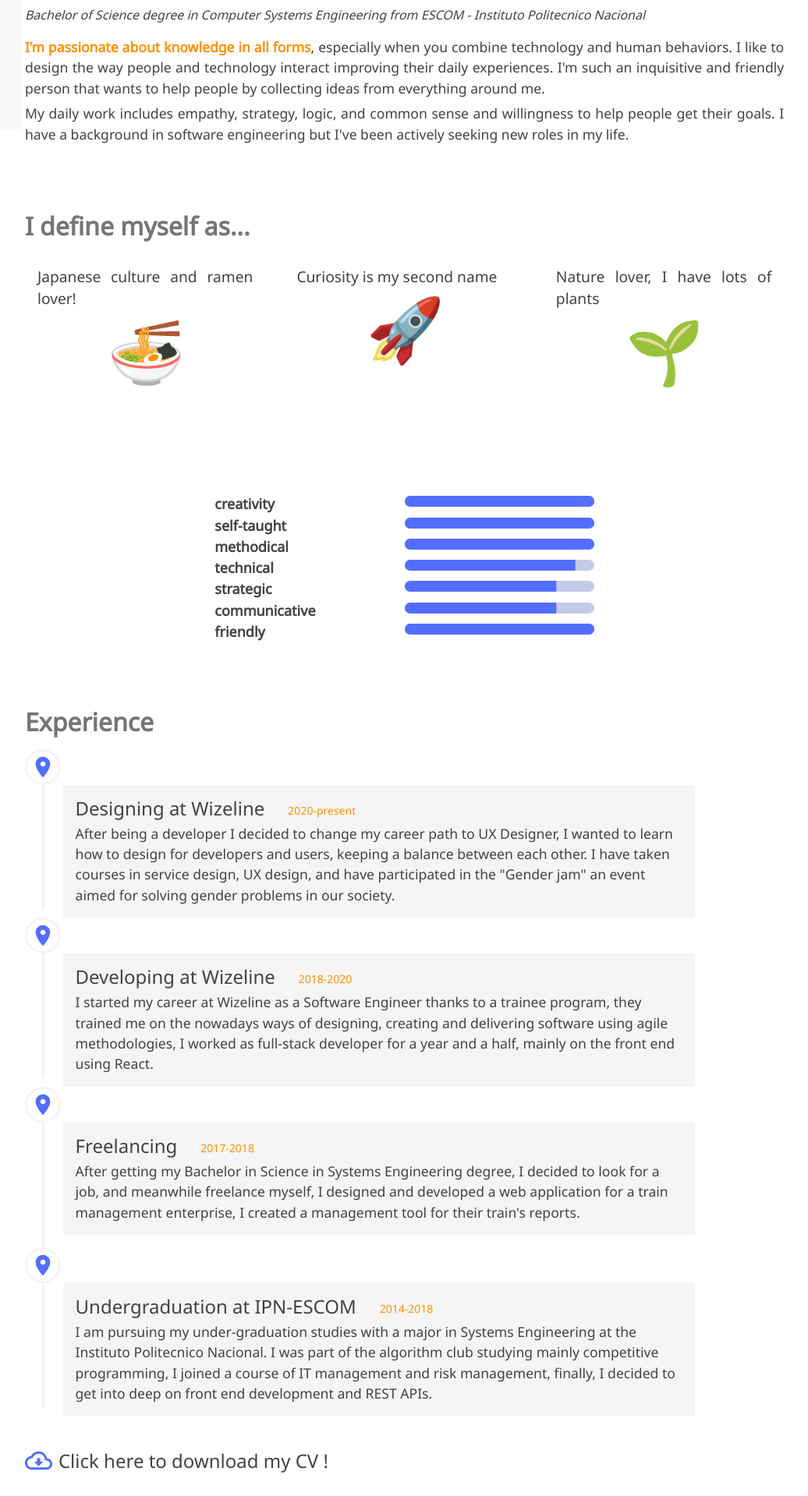
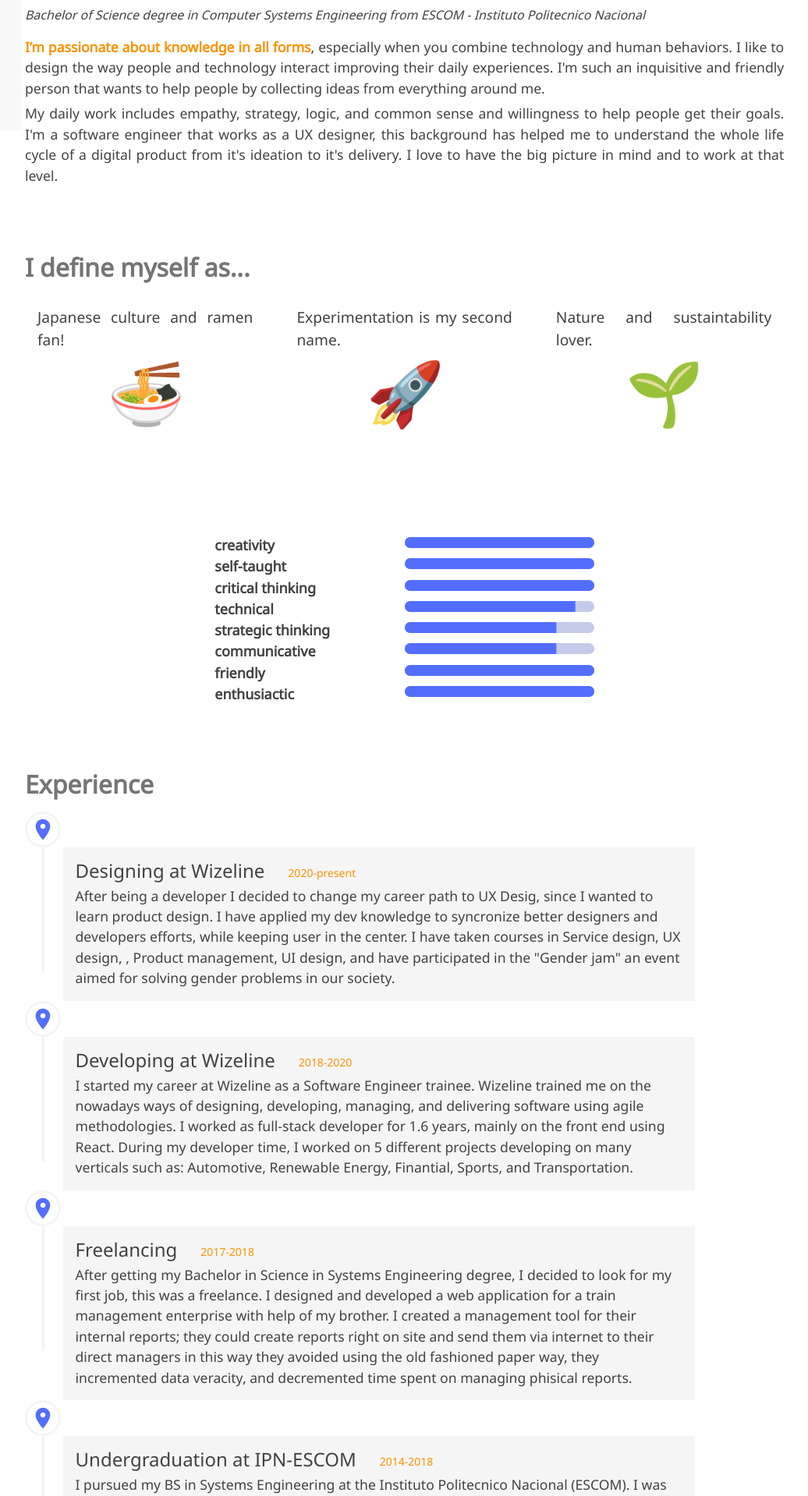
Before and after one commit to GabrielaSaldana/profile, a React (Create React App) app: page / in a window 1280 px wide. Shown: the part 641-2560 px from the top of the page at 78% size, without its empty margins (193-1229 px from the left). Built offline with nearby package versions, Linux system fonts and the light colour scheme.

Commit message:
improving content for main page

```diff
--- a/src/components/About/about.jsx
+++ b/src/components/About/about.jsx
@@ -45,7 +45,7 @@ function About() {
         <Grid item xs={12} sm={12} md={4} lg={4} xl={4}>
           <div className={classes.paper}>
             <Typography className={classes.textBox}>
-              Japanese culture and ramen lover!
+              Japanese culture and ramen fan!
             </Typography>
             <Grid container style={{ alignItems: "center" }}>
               <Grid item xs={4} sm={4} md={4} lg={4} xl={4}></Grid>
@@ -65,7 +65,7 @@ function About() {
         <Grid item xs={12} sm={12} md={4} lg={4} xl={4}>
           <div className={classes.paper}>
             <Typography className={classes.textBox}>
-              Curiosity is my second name
+              Experimentation is my second name.
             </Typography>
             <Grid container style={{ alignItems: "center" }}>
               <Grid item xs={4} sm={4} md={4} lg={4} xl={4}></Grid>
@@ -85,7 +85,7 @@ function About() {
         <Grid item xs={12} sm={12} md={4} lg={4} xl={4}>
           <div className={classes.paper}>
             <Typography className={classes.textBox}>
-              Nature lover, I have lots of plants
+              Nature and sustaintability lover.
             </Typography>
             <Grid container style={{ alignItems: "center" }}>
               <Grid item xs={4} sm={4} md={4} lg={4} xl={4}></Grid>
--- a/src/components/CV/index.jsx
+++ b/src/components/CV/index.jsx
@@ -1,7 +1,7 @@
 import React from "react";
 import { makeStyles } from "@material-ui/core/styles";
 import Box from "@material-ui/core/Box";
-import CloudDownloadOutlinedIcon from "@material-ui/icons/CloudDownloadOutlined";
+import CloudDownloadIcon from "@material-ui/icons/CloudDownload";
 import { Typography } from "@material-ui/core";
 
 const useStyles = makeStyles((theme) => ({
@@ -22,6 +22,7 @@ const useStyles = makeStyles((theme) => ({
   text: {
     wordWrap: "break-word",
     fontSize: "1.5rem",
+    color: theme.palette.primary.main,
   },
 }));
 
@@ -30,7 +31,7 @@ function CV() {
 
   return (
     <Box className={classes.root}>
-      <CloudDownloadOutlinedIcon fontSize="large" />
+      <CloudDownloadIcon fontSize="large" />
       <a
         href={process.env.PUBLIC_URL + "/files/cv.pdf"}
         target="_blank"
--- a/src/components/Contact/index.jsx
+++ b/src/components/Contact/index.jsx
@@ -2,9 +2,9 @@ import React from "react";
 import { makeStyles } from "@material-ui/core/styles";
 import Grid from "@material-ui/core/Grid";
 import IconButton from "@material-ui/core/IconButton";
-import EmailOutlinedIcon from "@material-ui/icons/EmailOutlined";
+import MailIcon from "@material-ui/icons/Mail";
 import TwitterIcon from "@material-ui/icons/Twitter";
-import LinkedinOutlineIcon from "../../icons/LinkedinOutlineIcon";
+import LinkedInIcon from "@material-ui/icons/LinkedIn";
 import EcoIcon from "@material-ui/icons/Eco";
 import MediumIcon from "../../icons/MediumIcon";
 import InstagramIcon from "@material-ui/icons/Instagram";
@@ -57,7 +57,7 @@ function Contact() {
       <Grid container spacing={2}>
         <Grid item xs={3} sm={3} md={3} lg={3} xl={3}>
           <IconButton aria-label="Email" color="primary">
-            <EmailOutlinedIcon fontSize="large" />
+            <MailIcon fontSize="large" />
           </IconButton>
           <Typography vriant="h2" className={classes.text}>
             <a
@@ -73,7 +73,7 @@ function Contact() {
         </Grid>
         <Grid item xs={3} sm={3} md={3} lg={3} xl={3}>
           <IconButton aria-label="Linkedin" color="primary">
-            <LinkedinOutlineIcon />
+            <LinkedInIcon />
           </IconButton>
           <Typography vriant="h3" className={classes.text}>
             <a
--- a/src/components/Persona/index.jsx
+++ b/src/components/Persona/index.jsx
@@ -59,9 +59,11 @@ function Persona() {
       </Typography>
       <Typography gutterBottom className={classes.description}>
         My daily work includes empathy, strategy, logic, and common sense and
-        willingness to help people get their goals. I have a background in
-        software engineering but I've been actively seeking new roles in my
-        life.
+        willingness to help people get their goals. I'm a software engineer that
+        works as a UX designer, this background has helped me to understand the
+        whole life cycle of a digital product from it's ideation to it's
+        delivery. I love to have the big picture in mind and to work at that
+        level.
       </Typography>
     </div>
   );
--- a/src/components/Skills/index.jsx
+++ b/src/components/Skills/index.jsx
@@ -39,7 +39,7 @@ const myAttributes = [
     value: 100,
   },
   {
-    name: "methodical",
+    name: "critical thinking",
     value: 100,
   },
   {
@@ -47,7 +47,7 @@ const myAttributes = [
     value: 90,
   },
   {
-    name: "strategic",
+    name: "strategic thinking",
     value: 80,
   },
   {
@@ -56,6 +56,10 @@ const myAttributes = [
   },
   {
     name: "friendly",
+    value: 100,
+  },
+  {
+    name: "enthusiactic",
     value: 100,
   },
 ];
--- a/src/components/TimeLine/index.jsx
+++ b/src/components/TimeLine/index.jsx
@@ -57,10 +57,12 @@ function TimeLine() {
       desc: (
         <Typography className={classes.textContent}>
           After being a developer I decided to change my career path to UX
-          Designer, I wanted to learn how to design for developers and users,
-          keeping a balance between each other. I have taken courses in service
-          design, UX design, and have participated in the "Gender jam" an event
-          aimed for solving gender problems in our society.
+          Desig, since I wanted to learn product design. I have applied my dev
+          knowledge to syncronize better designers and developers efforts, while
+          keeping user in the center. I have taken courses in Service design, UX
+          design, , Product management, UI design, and have participated in the
+          "Gender jam" an event aimed for solving gender problems in our
+          society.
         </Typography>
       ),
     },
@@ -69,11 +71,13 @@ function TimeLine() {
       date: "2018-2020",
       desc: (
         <Typography className={classes.textContent}>
-          I started my career at Wizeline as a Software Engineer thanks to a
-          trainee program, they trained me on the nowadays ways of designing,
-          creating and delivering software using agile methodologies, I worked
-          as full-stack developer for a year and a half, mainly on the front end
-          using React.
+          I started my career at Wizeline as a Software Engineer trainee.
+          Wizeline trained me on the nowadays ways of designing, developing,
+          managing, and delivering software using agile methodologies. I worked
+          as full-stack developer for 1.6 years, mainly on the front end using
+          React. During my developer time, I worked on 5 different projects
+          developing on many verticals such as: Automotive, Renewable Energy,
+          Finantial, Sports, and Transportation.
         </Typography>
       ),
     },
@@ -83,9 +87,13 @@ function TimeLine() {
       desc: (
         <Typography className={classes.textContent}>
           After getting my Bachelor in Science in Systems Engineering degree, I
-          decided to look for a job, and meanwhile freelance myself, I designed
-          and developed a web application for a train management enterprise, I
-          created a management tool for their train's reports.
+          decided to look for my first job, this was a freelance. I designed and
+          developed a web application for a train management enterprise with
+          help of my brother. I created a management tool for their internal
+          reports; they could create reports right on site and send them via
+          internet to their direct managers in this way they avoided using the
+          old fashioned paper way, they incremented data veracity, and
+          decremented time spent on managing phisical reports.
         </Typography>
       ),
     },
@@ -94,11 +102,13 @@ function TimeLine() {
       date: "2014-2018",
       desc: (
         <Typography className={classes.textContent}>
-          I am pursuing my under-graduation studies with a major in Systems
-          Engineering at the Instituto Politecnico Nacional. I was part of the
-          algorithm club studying mainly competitive programming, I joined a
-          course of IT management and risk management, finally, I decided to get
-          into deep on front end development and REST APIs.
+          I pursued my BS in Systems Engineering at the Instituto Politecnico
+          Nacional (ESCOM). I was part of the algorithm club studying mainly
+          competitive programming. I like to study management so I joined a
+          course of IT management and risk management. For my tesis project I
+          created a tele-medicine health-monitor application. This app monitored
+          the vital signs of an elder person and gave alerts to their primary
+          care physician via internet.
         </Typography>
       ),
     },
```
